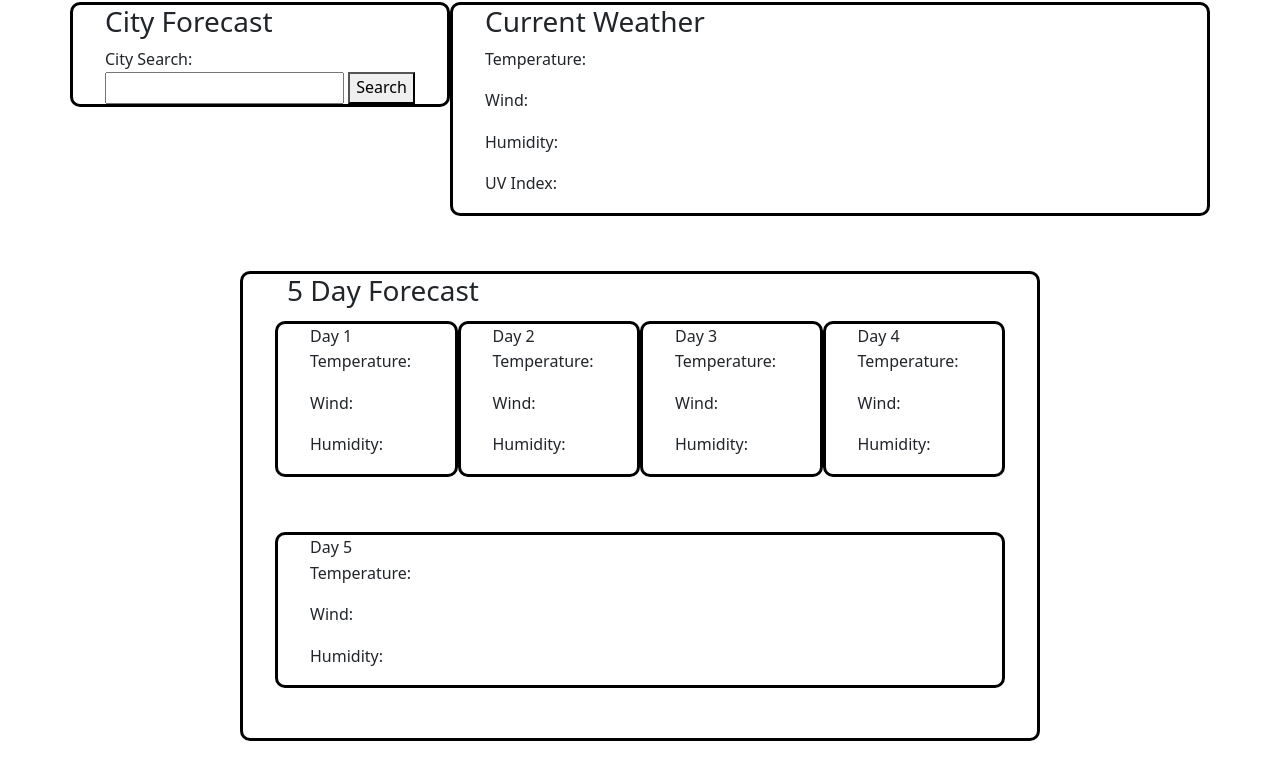
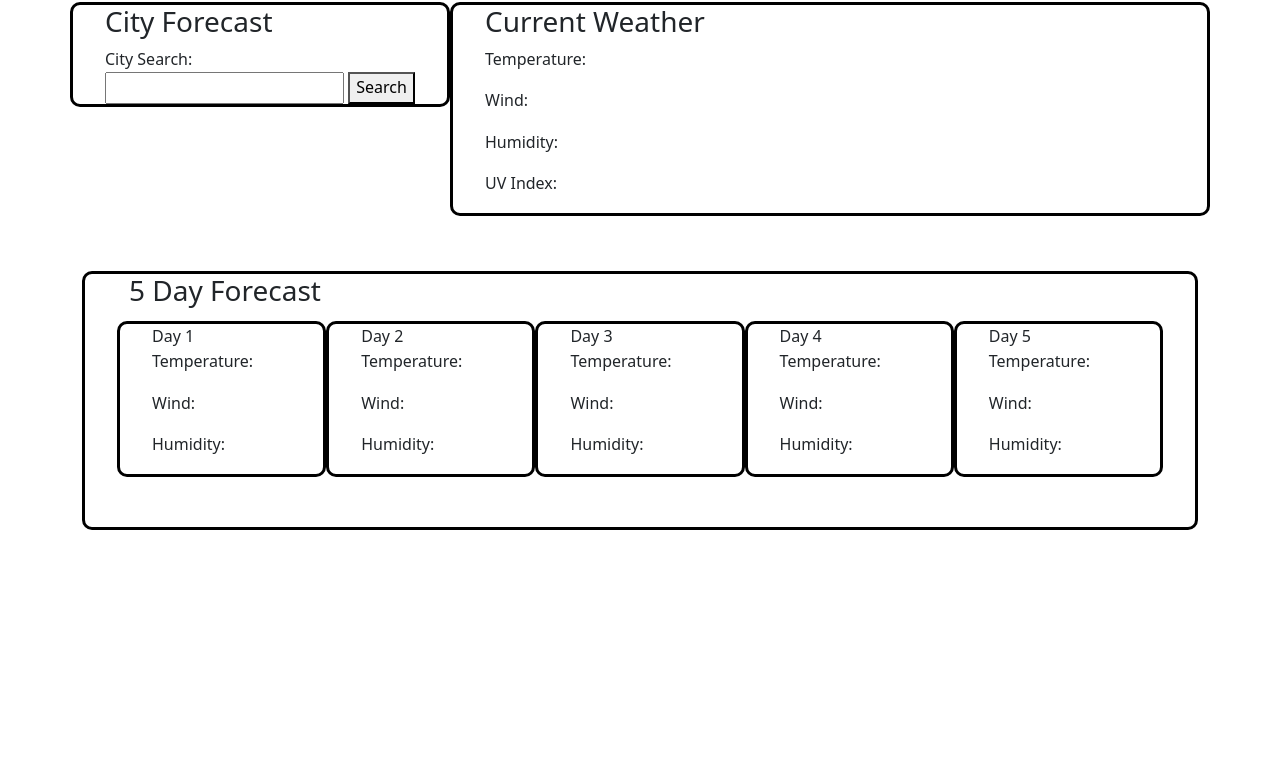
Before and after one commit to tylers22/Challenge06-Weather-Dashboard, a plain HTML site: page index.html in a window 1280 px wide. Shown: the part 59-838 px from the top of the page. After the commit the page ends 800 px from the top, so only its background shows below. Drawn offline with nearby package versions, Linux system fonts and the light colour scheme.

Commit message:
figured out sizing for last container

```diff
--- a/assets/style.css
+++ b/assets/style.css
@@ -34,7 +34,6 @@
       background-color: white;
       margin: 5px auto;
       padding: 0 2em;
-      max-width: 800px;
       margin-bottom: 50px;
       line-height: 1.6em;
       border-radius: 10px;
--- a/index.html
+++ b/index.html
@@ -51,8 +51,8 @@
                   <p id="currentCityHumidity">Humidity: </p>
                   <p id="currentCityUVI">UV Index: </p>
         </div>
-      <div class="container w-100">
-        <div class="row w-100 fivedayforecast">
+      <div class="container-xxl">
+        <div class="row fivedayforecast">
           <h3>5 Day Forecast</h3>
           <div class="col">
             <card id="fiveday1">Day 1</card>
```
